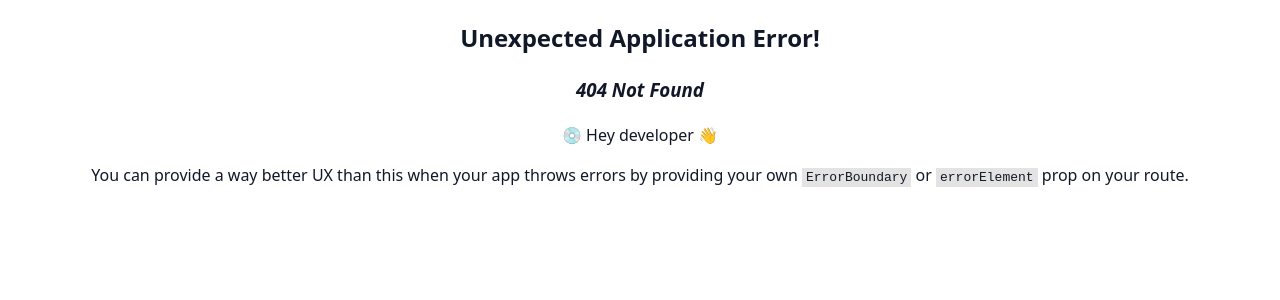
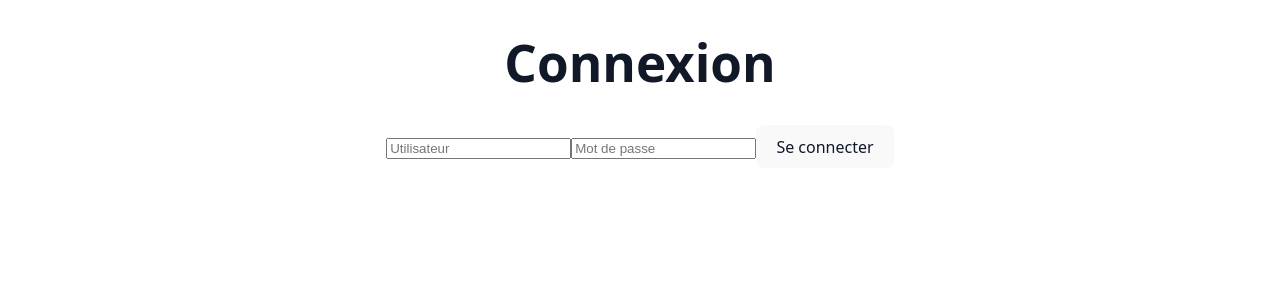
Before and after one commit to godafflig/ecommerce, a React (Vite) app: page /login in a window 1280 px wide. Before the commit this address had no page. Shown: the top 300 px of the page. Built offline with nearby package versions, Linux system fonts and the light colour scheme.

Commit message:
add login and auth

```diff
--- /dev/null
+++ b/src/app/context/AuthContext.tsx
@@ -0,0 +1,39 @@
+import React, { createContext, useContext, useState } from "react";
+import type { ReactNode } from "react";
+
+type AuthContextType = {
+  user: string | null;
+  login: (username: string, password: string) => boolean;
+  logout: () => void;
+};
+
+const AuthContext = createContext<AuthContextType | undefined>(undefined);
+
+export const AuthProvider: React.FC<{ children: ReactNode }> = ({ children }) => {
+  const [user, setUser] = useState<string | null>(null);
+
+  const login = (username: string, password: string) => {
+    // utilisateur "en dur" pour commencer
+    if (username === "admin" && password === "password") {
+      setUser(username);
+      return true; // login réussi
+    }
+    return false; // login échoué
+  };
+
+  const logout = () => {
+    setUser(null);
+  };
+
+  return (
+    <AuthContext.Provider value={{ user, login, logout }}>
+      {children}
+    </AuthContext.Provider>
+  );
+};
+
+export const useAuth = () => {
+  const context = useContext(AuthContext);
+  if (!context) throw new Error("useAuth must be used inside AuthProvider");
+  return context;
+};
--- /dev/null
+++ b/src/app/context/PrivateRoute.tsx
@@ -0,0 +1,8 @@
+import { Navigate } from "react-router-dom";
+import { useAuth } from "../context/AuthContext";
+import type { JSX } from "react";
+
+export const PrivateRoute: React.FC<{ children: JSX.Element }> = ({ children }) => {
+  const { user } = useAuth();
+  return user ? children : <Navigate to="/login" />;
+};
--- /dev/null
+++ b/src/app/pages/LoginPages.tsx
@@ -0,0 +1,43 @@
+import { useState } from "react";
+import { useAuth } from "../context/AuthContext";
+import { useNavigate } from "react-router-dom";
+
+export const LoginPage = () => {
+    const [username, setUsername] = useState("");
+    const [password, setPassword] = useState("");
+    const [error, setError] = useState("");
+    const auth = useAuth();
+    const navigate = useNavigate();
+
+    const handleSubmit = (e: React.FormEvent) => {
+        e.preventDefault();
+        const success = auth.login(username, password);
+        if (success) {
+            navigate("/"); // redirige vers la HomePage
+        } else {
+            setError("Nom d'utilisateur ou mot de passe incorrect");
+        }
+    };
+
+    return (
+        <div className="login-page">
+            <h1>Connexion</h1>
+            <form onSubmit={handleSubmit}>
+                <input
+                    type="text"
+                    placeholder="Utilisateur"
+                    value={username}
+                    onChange={(e) => setUsername(e.target.value)}
+                />
+                <input
+                    type="password"
+                    placeholder="Mot de passe"
+                    value={password}
+                    onChange={(e) => setPassword(e.target.value)}
+                />
+                <button type="submit">Se connecter</button>
+            </form>
+            {error && <p style={{ color: "red" }}>{error}</p>}
+        </div>
+    );
+};
--- a/src/app/routes.tsx
+++ b/src/app/routes.tsx
@@ -2,16 +2,28 @@ import { createBrowserRouter } from "react-router-dom";
 import { ProductPage } from "./pages/ProductPage";
 import { HomePage } from "./pages/HomePage";
 import { Cart } from "./pages/Cart";
+import { PrivateRoute } from "./context/PrivateRoute";
+import { LoginPage } from "./pages/LoginPages";
 
 
 export const router = createBrowserRouter([
     {
+        path: "/login",
+        element: <LoginPage />,
+    },
+    {
         path: "/",
-        element: <HomePage />,
+        element: (
+            <PrivateRoute>
+                <HomePage />
+            </PrivateRoute>),
     },
     {
         path: "/product/category/:category",
-        element: <HomePage />,
+        element: (
+            <PrivateRoute>
+                <HomePage />
+            </PrivateRoute>),
     },
     {
         path: "/product/:productId",
```
Also changed, not shown: src/App.tsx (+8 -5 lines).
